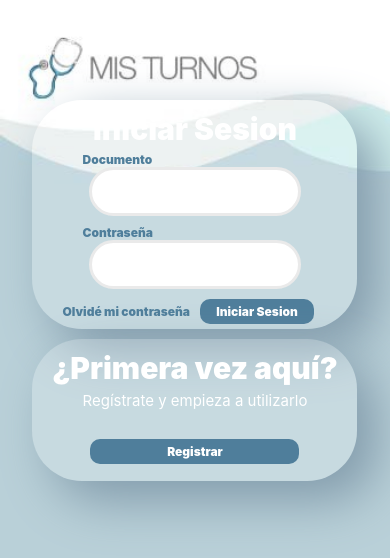
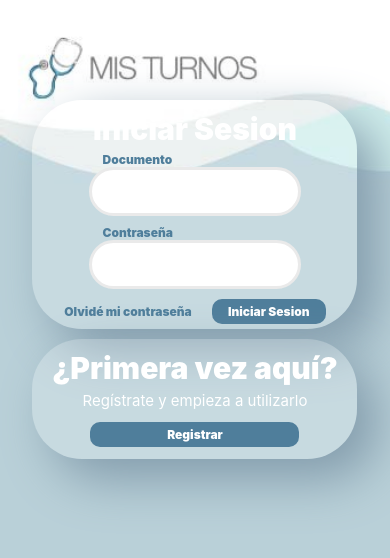
Before and after one commit to vperalta19/mis-turnos, a React (Create React App) app: page / in a window 390 px wide. Shown: the top 558 px of the page. Built offline with nearby package versions, Linux system fonts and the light colour scheme.

Commit message:
Finalizado - Inicio de Sesion y Registrar Paciente

```diff
--- a/src/assets/css/InicioSesion.css
+++ b/src/assets/css/InicioSesion.css
@@ -3,6 +3,10 @@
     margin: 0;
     box-sizing: border-box;
 }
+
+*:focus {
+    outline: none;
+  }
 
 button{
     border:none;
@@ -38,7 +42,7 @@ button{
 .fondoLogSign .contenedor .login .doclabel{
     Width: 36px;
     Height: 14px;
-    margin-left: 20px;
+    margin-left: 40px;
 
 }
 
@@ -55,7 +59,7 @@ button{
 .fondoLogSign .contenedor .login .passLabel{
     Width: 36px;
     Height: 14px;
-    margin-left: 20px;
+    margin-left: 40px;
 }
 
 .fondoLogSign .contenedor .login .pass{
@@ -80,7 +84,7 @@ button{
     font-weight: 900;
     font-size: 12px;
     line-height: 12px;
-    margin-left: 100px;
+
     border: none;
     margin-bottom: 5px;
 }
@@ -93,10 +97,17 @@ button{
 }
 
 .fondoLogSign .contenedor .login .recovery{
-    border: none;
-    margin-left: 20px;
+    border-bottom: 1px #4F7E9B;
     background-color: rgb(255, 255, 255,0);
     margin-bottom: 10px;
+    margin-right: 20px;
+}
+
+.fondoLogSign .contenedor .login .recovery:hover:after {
+    content: "";
+    display: block;
+    width: 100%;
+    border-bottom: 1px solid;
 }
 
 /*---------------------------------------------inicio contenedor de Sign Up---------------------------------------------*/
@@ -134,7 +145,6 @@ button{
     width: 209px;
     height: 25px;
     border-radius: 10px;
-    margin-top: 12px;
     color: white;
 
     font-style: normal;
@@ -142,7 +152,7 @@ button{
     font-size: 12px;
     line-height: 12px;
 
-    margin:17px 25px;
+    margin-bottom: 12px;
 
 }
 
@@ -174,11 +184,4 @@ button{
         padding-top: 100px;
     }
 
-    .fondoLogSign .contenedor .login .sub{
-        margin-left: 10px;
-    }
-
-    .fondoLogSign .contenedor .login .recovery{
-        margin-left: 0px;
-    }
 }
--- a/src/assets/css/Registrar.css
+++ b/src/assets/css/Registrar.css
@@ -23,10 +23,6 @@ button{
     background-color: #B8D0D9;
     background-image: url('./../img/fondoLogIn.png');
     min-height: 100vh; /*100% of the viewport height (totalidad del navegador)*/
-    /*display: flex;*/  /*flex box - diseñado para que automaticamente estire la "caja" que yo quiera, en este caso ".fondoLogSign"*/
-    /*flex-direction: column;*/ /*En vertical ordena lo que le ponga internamente*/
-    /*justify-content: center;*/ /*Me lo justifica segun el eje que definí arriba (eje principal) podría no ponerlo y modificar el margin-top despues*/
-    /*align-items: center;*/  /*Me lo justifica segun el eje secundario (row en este caso)*/
     background-repeat: no-repeat;
     background-size: cover;
 }
--- a/src/pages/InicioSesion.js
+++ b/src/pages/InicioSesion.js
@@ -54,16 +54,16 @@ function InicioSesion() {
                         <div className="col text-center">
                             <input type="password" id="pass" name="pass" className="pass"></input>
                         </div>
-                        <div className="col">
+                        <div className="col text-center">
                             <button type="button" className="recovery">Olvidé mi contraseña</button>
-                            <input type="submit" value="Iniciar Sesion" id="sub" className="sub align-items-right"></input>
+                            <input type="submit" value="Iniciar Sesion" id="sub" className="sub"></input>
                         </div>
                     </div>
                 </div>
                 <div className="row fil2">
-                    <div className = "col-lg-4 col-md-3 col-1">
+                    <div className = "col-lg-3 col-md-3 col-1 col-xl-4">
                     </div>
-                    <div className="col-lg-4 col-10 col-md-6 signup">
+                    <div className="col-lg-6 col-10 col-md-6 col-xl-4 signup">
                         <h1 id="titleSignup" className="titleSignup">¿Primera vez aquí?</h1>
                         <p id="textSignup" className="textSignup">Regístrate y empieza a utilizarlo</p>
                         <button type="button" className="buttonSignUp">Registrar</button>
```
